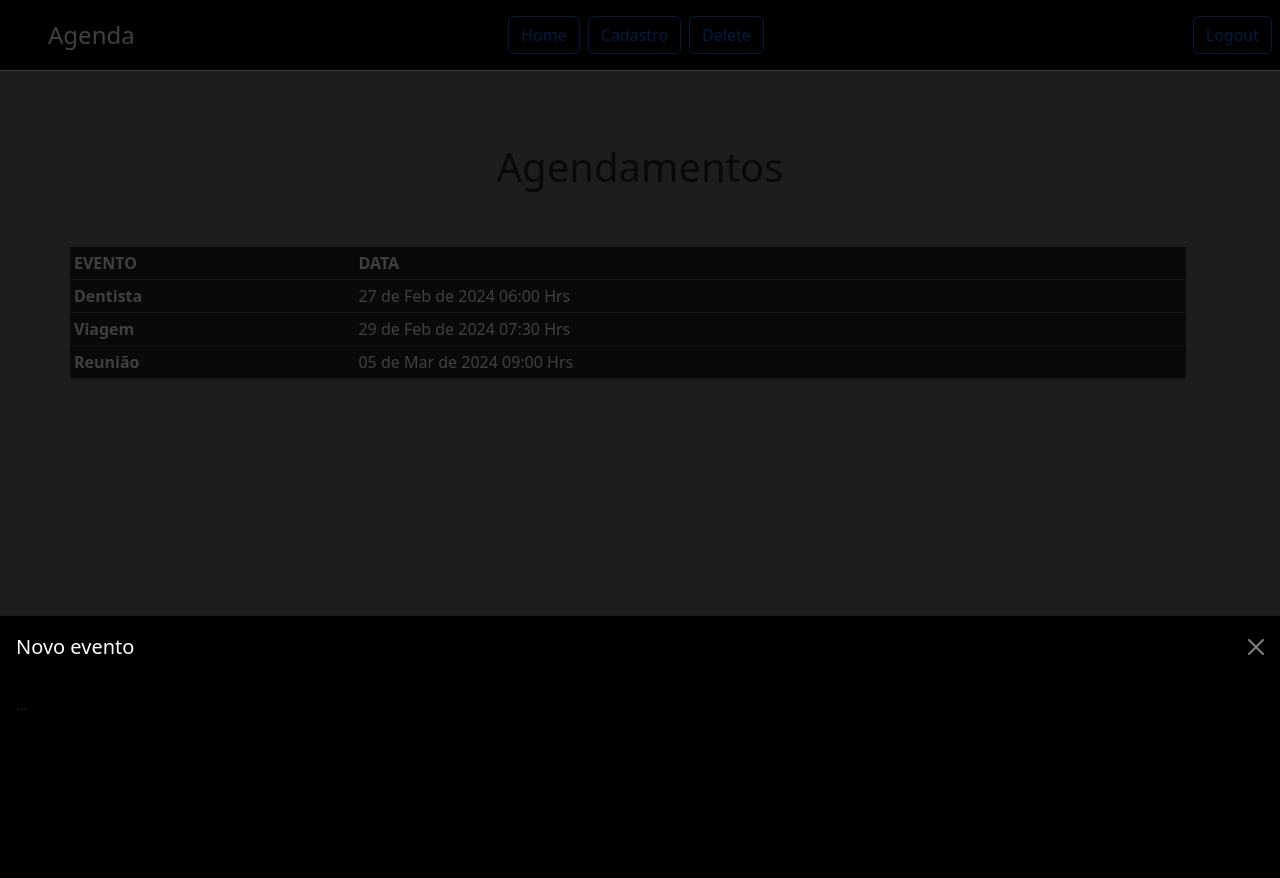
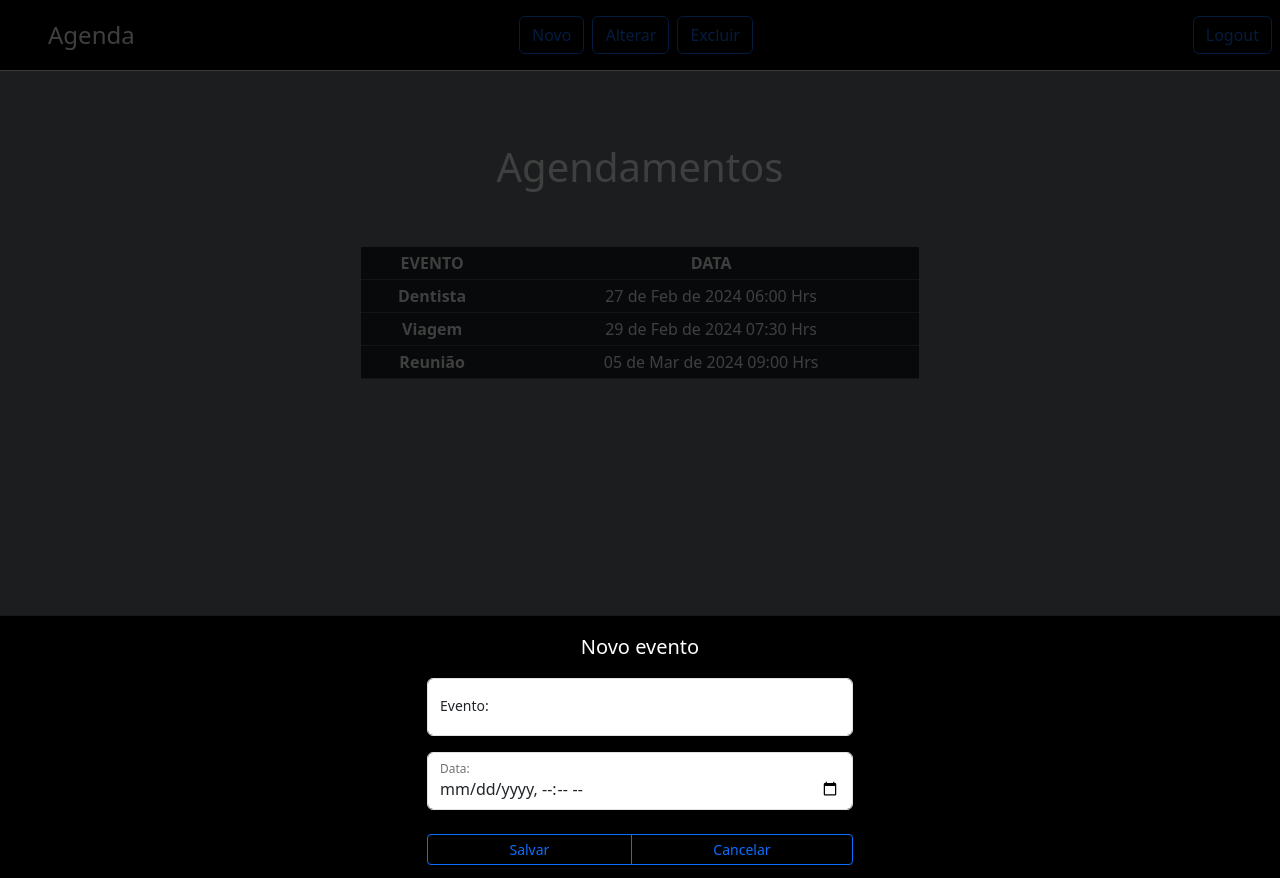
Before and after one commit to rdsrenans/djangoProject, a Django app: page /agenda/ in a window 1280 px wide, after a click on "Novo". Run offline with Django 5.2, Linux system fonts and the light colour scheme; a user stored in the database is signed in; data comes from the database, SQL or seed files in the repository; both versions use the stored data as it was after the commit; some libraries are stand-ins or nearby versions.

Commit message:
First commit.

```diff
--- a/core/views.py
+++ b/core/views.py
@@ -30,6 +30,14 @@ def submit_login(request):
 
     return redirect('/')
 
+@login_required(login_url='login/')
+def submit_novo(request):
+    if request.POST:
+        evento = request.POST.get('evento')
+        data = request.POST.get('data')
+
+        print(evento, data)
+
 
 @login_required(login_url='login/')
 def lista_eventos(request):
@@ -37,8 +45,3 @@ def lista_eventos(request):
     evento = Eventos.objects.filter(usuario=usuario)
     dados = {'eventos': evento}
     return render(request, 'agenda.html', dados)
-
-
-@login_required(login_url='login/')
-def evento(request):
-    return render(request, 'evento.html')
--- a/djangoProject/urls.py
+++ b/djangoProject/urls.py
@@ -23,7 +23,7 @@ urlpatterns = [
     path('', RedirectView.as_view(url='login/')),
     path('admin/', admin.site.urls),
     path('agenda/', views.lista_eventos),
-    path('agenda/evento/', views.evento),
+    path('agenda/submit', views.submit_novo),
     path('login/', views.login_user),
     path('logout/', views.logout_user),
     path('login/submit', views.submit_login),
--- a/templates/agenda.html
+++ b/templates/agenda.html
@@ -1,12 +1,12 @@
 {% extends "model-page.html" %}
 
 {% block content %}
-    <div class="container">
+    <div class="container justify-content-center">
         <div class="py-5 text-center">
-            <h1>Agendamentos</h1>
+            <h1 class="text-white">Agendamentos</h1>
         </div>
-        <div class="row mw-100">
-            <table class="table table-sm table-dark">
+        <div class="m-auto w-50">
+            <table class="table table-sm table-dark text-sm-center">
                 <thead>
                     <tr>
                         <th scope="col">EVENTO</th>
@@ -24,4 +24,62 @@
             </table>
         </div>
     </div>
+
+    {# Area do OffCavas #}
+    <div class="offcanvas offcanvas-bottom bg-black" data-bs-backdrop="static" tabindex="-1" id="offcanvasNovoEvento"
+         aria-labelledby="offcanvasBottomLabel">
+        <div class="offcanvas-body small">
+            <div class="container text-center" style="min-width: 400px; max-width: 450px">
+                <div class="row align-items-center mb-3">
+                    <h5 class="offcanvas-title text-white col" id="offcanvasBottomLabel">Novo evento</h5>
+
+                </div>
+                <form action="submit" method="POST">
+                    {% csrf_token %}
+                    <div class="form-floating mb-3">
+                        <input id="name" type="text" class="form-control" name="evento" placeholder="Evento"
+                               required>
+                        <label for="name">Evento:</label>
+                    </div>
+                    <div class="form-floating mb-3">
+                        <input id="senha" type="datetime-local" class="form-control" name="date"
+                               placeholder="Data"
+                               required autofocus>
+                        <label for="senha">Data:</label>
+                    </div>
+                    <div class="btn-group w-100 py-2">
+                        <button class="btn btn-outline-primary btn-sm" type="submit">Salvar</button>
+                        <button class="btn btn-outline-primary btn-sm" type="button" data-bs-dismiss="offcanvas"
+                                aria-label="Close">Cancelar
+                        </button>
+                    </div>
+                </form>
+            </div>
+        </div>
+    </div>
+
+    <div class="offcanvas offcanvas-bottom bg-black" data-bs-backdrop="static" tabindex="-1"
+         id="offcanvasAlterarEvento"
+         aria-labelledby="offcanvasBottomLabel">
+        <div class="offcanvas-header">
+            <h5 class="offcanvas-title text-white" id="offcanvasBottomLabel">Alterar Evento</h5>
+            <button type="button" class="btn-close btn-close-white" data-bs-dismiss="offcanvas"
+                    aria-label="Close"></button>
+        </div>
+        <div class="offcanvas-body small">
+            ...
+        </div>
+    </div>
+
+    <div class="offcanvas offcanvas-bottom bg-black" data-bs-backdrop="static" tabindex="-1" id="offcanvasExcluirEvento"
+         aria-labelledby="offcanvasBottomLabel">
+        <div class="offcanvas-header">
+            <h5 class="offcanvas-title text-white" id="offcanvasBottomLabel">Excluir Evento</h5>
+            <button type="button" class="btn-close btn-close-white" data-bs-dismiss="offcanvas"
+                    aria-label="Close"></button>
+        </div>
+        <div class="offcanvas-body small">
+            ...
+        </div>
+    </div>
 {% endblock %}
--- a/templates/evento.html
+++ /dev/null
@@ -1,5 +0,0 @@
-{% extends 'model-page.html' %}
-
-{% block content %}
-
-{% endblock %}
--- a/templates/model-menu.html
+++ b/templates/model-menu.html
@@ -1,13 +1,19 @@
-<header class="d-flex flex-wrap align-items-center justify-content-center justify-content-md-between py-3 mb-4 border-bottom bg-black">
+<header class="d-flex flex-wrap align-items-center justify-content-md-between py-3 mb-4 border-bottom bg-black">
     <div class="col-md-2 mb-2 mb-md-0">
         <div>
             <span class="fs-4 px-5 text-white">Agenda</span>
         </div>
     </div>
     <div class="nav col-12 col-md-auto mb-2 justify-content-center mb-md-0">
-        <button class="btn btn-outline-primary me-2" type="button" data-bs-toggle="offcanvas" data-bs-target="#offcanvasNovoEvento" aria-controls="offcanvasBottom">Home</button>
-        <button class="btn btn-outline-primary me-2">Cadastro</button>
-        <button class="btn btn-outline-primary me-2">Delete</button>
+        <button class="btn btn-outline-primary me-2" type="button" data-bs-toggle="offcanvas"
+                data-bs-target="#offcanvasNovoEvento" aria-controls="offcanvasBottom">Novo
+        </button>
+        <button class="btn btn-outline-primary me-2" type="button" data-bs-toggle="offcanvas"
+                data-bs-target="#offcanvasAlterarEvento" aria-controls="offcanvasBottom">Alterar
+        </button>
+        <button class="btn btn-outline-primary me-2" type="button" data-bs-toggle="offcanvas"
+                data-bs-target="#offcanvasExcluirEvento" aria-controls="offcanvasBottom">Excluir
+        </button>
     </div>
     <div class="col-md-2 text-end">
         <form action="/logout/">
@@ -16,14 +22,4 @@
             </button>
         </form>
     </div>
-
-    <div class="offcanvas offcanvas-bottom bg-black" data-bs-backdrop="static" tabindex="-1" id="offcanvasNovoEvento" aria-labelledby="offcanvasBottomLabel">
-        <div class="offcanvas-header">
-            <h5 class="offcanvas-title text-white" id="offcanvasBottomLabel">Novo evento</h5>
-            <button type="button" class="btn-close btn-close-white" data-bs-dismiss="offcanvas" aria-label="Close"></button>
-        </div>
-        <div class="offcanvas-body small">
-            ...
-        </div>
-    </div>
 </header>
```
Also changed, not shown: db.sqlite3.
